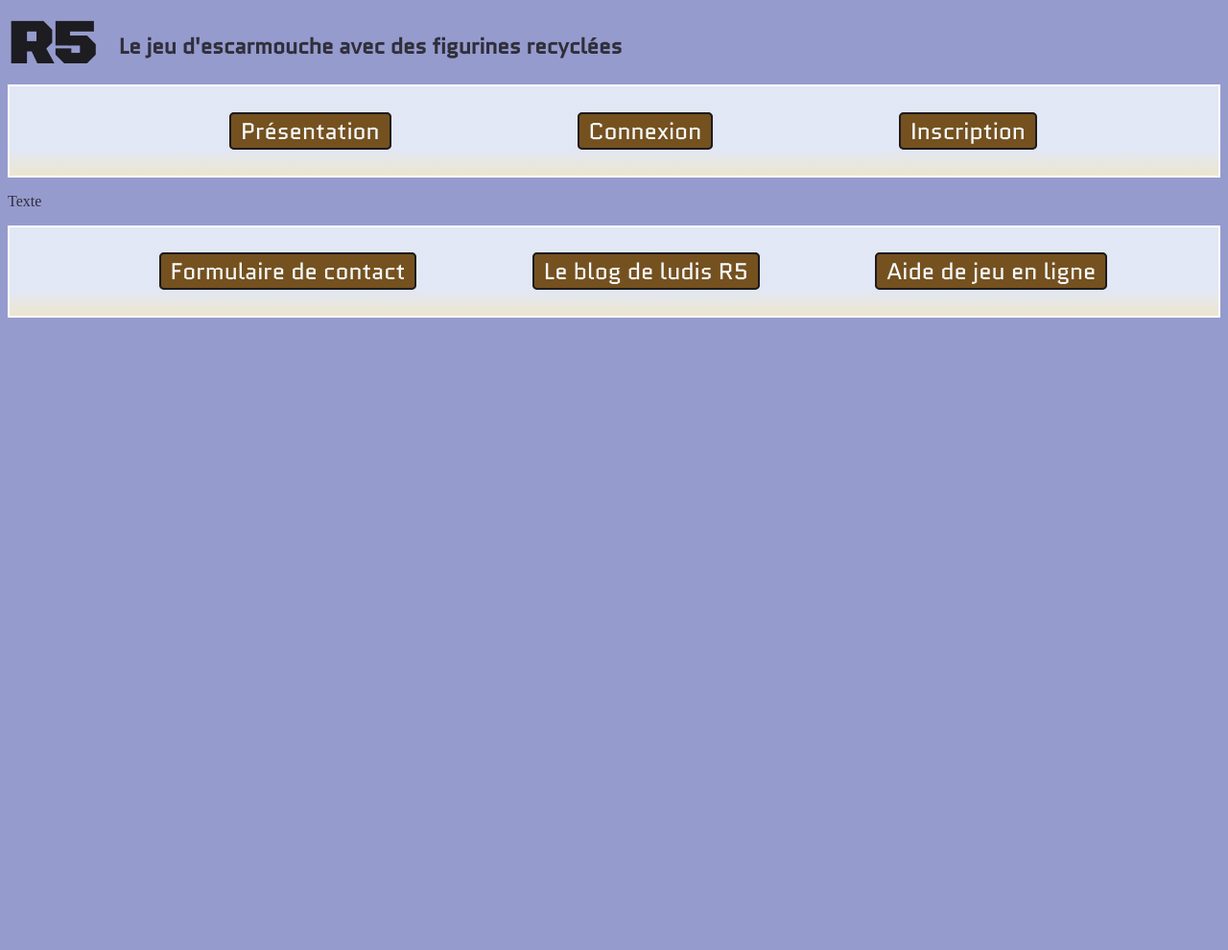
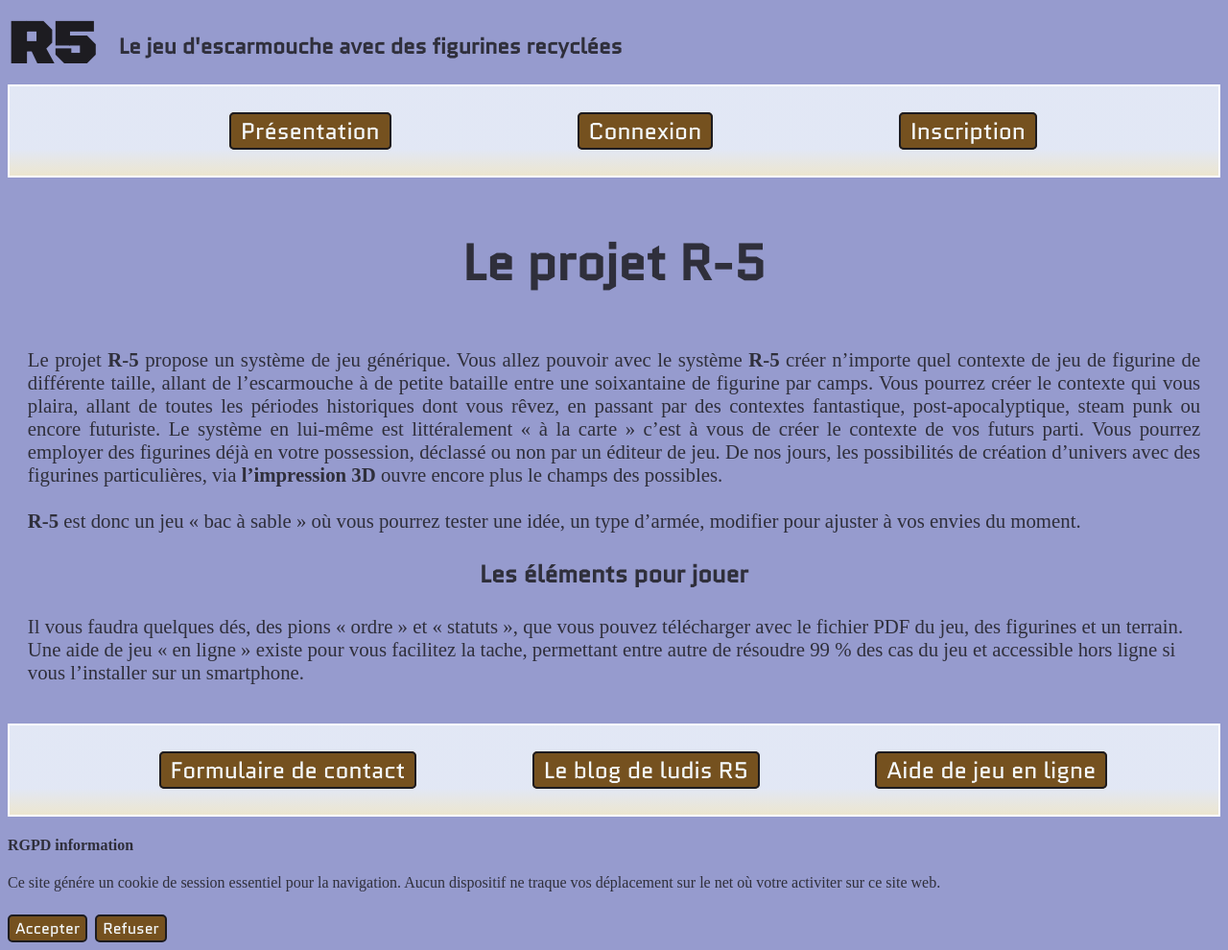
Before and after one commit to ChristopherKerhman/https-github.com-ChristopherKerhman-R5-V2, a PHP site: page /index.php in a window 1280 px wide. Shown: the whole page at 96% size. Before the commit the page ends 331 px from the top, so only its background shows below. Run offline with PHP 8.4, Linux system fonts and the light colour scheme; data comes from the database, SQL or seed files in the repository; some libraries are stand-ins or nearby versions.

Commit message:
Page presentation + modification CSS

```diff
--- a/css/master.css
+++ b/css/master.css
@@ -71,11 +71,18 @@
  button:hover {
    background-color: #1C1B20ff;
    color:#F6FBFFff;
-   transition: background-color 1s;
+   transition: background-color 3s;
  }
  label {
    margin-top: 0.5em;
    font-weight: bold;
+ }
+section {
+  display: flow-root;
+  align-items: center;
+  justify-content: center;
+  margin: 0em 1em 1em 1em;
+  font-size: 1.3em;
  }
  /*Titre + Presentation générale*/
  .titre {
@@ -102,6 +109,10 @@
    text-align: center;
    font-family: 'Quantico', sans-serif;
  }
+ .articleContexte {
+   text-align: justify;
+ }
+ /* formulaires*/
  .formulaire {
      display: flex;
      flex-direction: column;
@@ -118,6 +129,7 @@
 .line button {
   margin-right: 0.5em;
 }
+ /* formulaires*/
  /*Flex box*/
  .flex-center {
      position: inherit;
@@ -168,11 +180,9 @@
    color:#F6FBFFff;
    transition: background-color 1s;
  }
-
  /* Lien bouton*/
-
  /* mobile */
- @media (max-width: 800px ), screen and (orientation: landscape) {
+ @media (max-width: 800px ), (orientation: landscape) {
    .flex-center {
        font-size: 1.5em;
    }
@@ -189,9 +199,8 @@
      nav a {
        font-size: 1em;
      }
-
  }
-@media (max-width: 400px ), screen and (orientation: portrait) {
+@media (max-width: 800px ), screen and (orientation: portrait) {
    nav {
     padding-bottom: 1em;
     margin-bottom: 1em;
@@ -199,7 +208,6 @@
    nav a {
      font-size: 1em;
    }
-
   .titre {
     margin-bottom: 0;
      margin-top: 0;
--- a/environnement/corpsDeflaut.php
+++ b/environnement/corpsDeflaut.php
@@ -1,5 +1,16 @@
 <article>
-<p>
-  Texte
-</p>
+  <h3 class="titreArticle">Le projet R-5</h3>
+<p class="articleContexte">
+  Le projet <strong>R-5</strong> propose un système de jeu générique. Vous allez pouvoir avec le système <strong>R-5</strong> créer n’importe quel contexte de jeu de figurine de différente taille, allant de l’escarmouche à de petite bataille entre une soixantaine de figurine par camps.
+  Vous pourrez créer le contexte qui vous plaira, allant de toutes les périodes historiques dont vous rêvez, en passant par des contextes fantastique, post-apocalyptique, steam punk ou encore futuriste.
+  Le système en lui-même est littéralement « à la carte » c’est à vous de créer le contexte de vos futurs parti.
+  Vous pourrez employer des figurines déjà en votre possession, déclassé ou non par un éditeur de jeu.
+  De nos jours, les possibilités de création d’univers avec des figurines particulières, via <strong>l’impression 3D</strong> ouvre encore plus le champs des
+  possibles.<br /><br />
+  <strong>R-5</strong> est donc un jeu « bac à sable » où vous pourrez tester une idée, un type d’armée, modifier pour ajuster à vos envies du moment.</p>
+
+  <h3 class="sousTitreArticle">Les éléments pour jouer</h3>
+  <p>
+  Il vous faudra quelques dés, des pions « ordre » et « statuts », que vous pouvez télécharger avec le fichier PDF du jeu, des figurines et un terrain. Une aide de jeu « en ligne » existe pour vous facilitez la tache, permettant entre autre de résoudre 99 % des cas du jeu et accessible hors ligne si vous l’installer sur un smartphone.
+  </p>
 </article>
--- a/environnement/footer.php
+++ b/environnement/footer.php
@@ -1,3 +1,6 @@
+
+
+</section>
 <footer>
   <nav>
   <ul class="flex-center upperSize">
@@ -6,6 +9,22 @@
     <li> <a href="https://aidedejeu.ludis-r5.fr">Aide de jeu en ligne</a></li>
   </ul>
   </nav>
+<?php
+  if((empty($_SESSION['RGPD'])) || $_SESSION['RGPD'] == 0) {
+    echo '<h4>RGPD information</h4>
+    <p>Ce site génére un cookie de session essentiel pour la navigation. Aucun dispositif ne traque vos déplacement sur le net où votre activiter sur ce site web.</p>
+    <div class="line"><form method="post" action="securite/rgpd.php">
+      <input type="hidden" name="RGPD" value="1">
+      <button type="submit" name="button">Accepter</button>
+      </form>
+      <form method="post" action="securite/rgpd.php">
+        <input type="hidden" name="RGPD" value="0">
+        <button type="submit" name="button">Refuser</button>
+        </form></div>';
+  } else {
+    echo 'Vous avez accepté le cookie de session de ce site.';
+  }
+?>
 </footer>
 </body>
 
--- a/environnement/header.php
+++ b/environnement/header.php
@@ -56,4 +56,6 @@ $idNav = $dataNav[0]['idNav'];
        ?>
     </ul>
   </nav>
+  <?php if(isset($_GET['message'])){ echo '<h3 class="titreArticle">'.filter($_GET['message']).'</h3>'; } ?>
   </header>
+<section>
--- a/index.php
+++ b/index.php
@@ -1,5 +1,4 @@
 <?php include 'environnement/header.php' ?>
-      <?php if(isset($_GET['message'])){ echo '<h3 class="titreArticle">'.filter($_GET['message']).'</h3>'; } ?>
         <?php
         if (isset($_GET['idNav'])) {
           $idNav = filter($_GET['idNav']);
--- a/securite/connexion.php
+++ b/securite/connexion.php
@@ -24,6 +24,7 @@ if($_SERVER['REQUEST_METHOD'] === 'POST') {
     $_SESSION['role'] = $dataUser[0]['role'];
     $_SESSION['login']= $dataUser[0]['login'];
     $_SESSION['valide'] = $dataUser[0]['valide'];
+    $_SESSION['RGPD'] = 1;
     header('location:../index.php?message="Bienvenu '.$dataUser[0]['login'].'"');
   } else {
       header('location:../index.php?message="Login ou mot de passe incorrecte"');
```
Also changed, not shown: securite/rgpd.php (added, +13 -0 lines).
